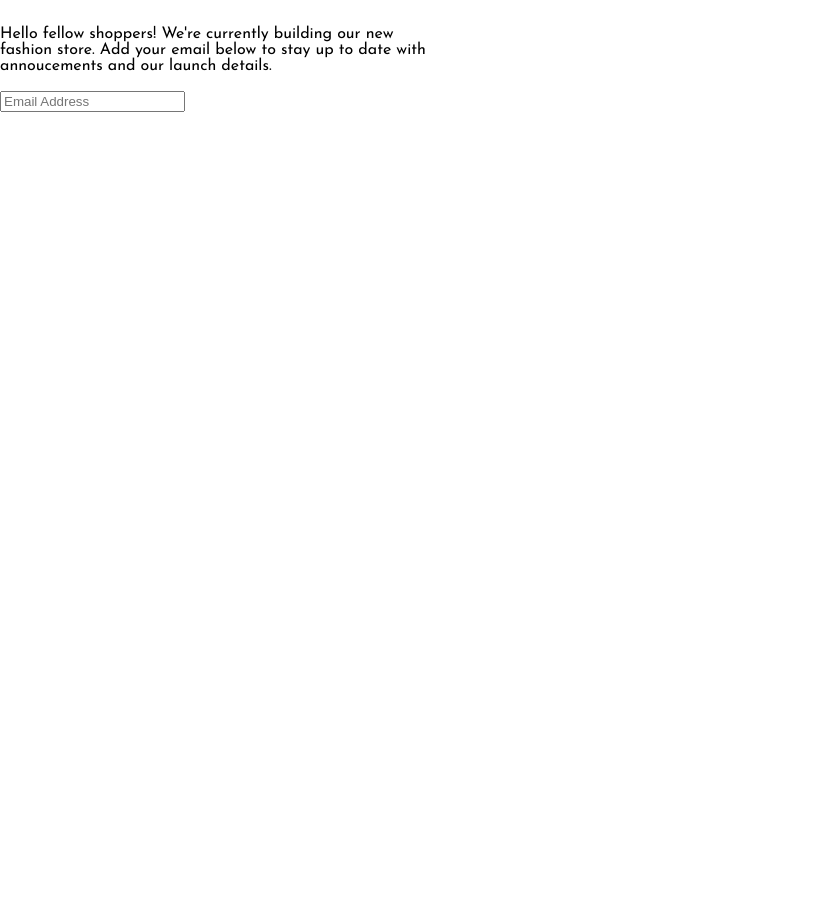
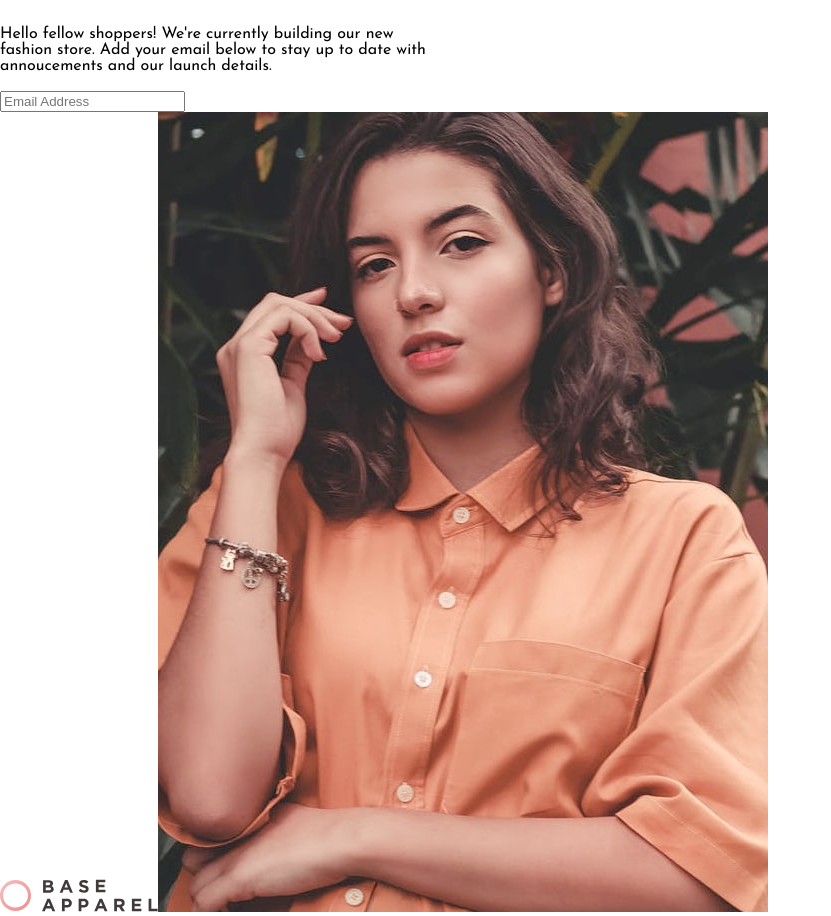
Before and after one commit to jokale/base-apparel, a React (Create React App) app: page / in a window 1280 px wide. Shown: the part 134-1050 px from the top of the page, without its empty margins (0-831 px from the left). Before the commit the page ends 800 px from the top, so only its background shows below. Built offline with nearby package versions, Linux system fonts and the light colour scheme.

Commit message:
import svg files in app.js

```diff
--- a/src/App.js
+++ b/src/App.js
@@ -1,5 +1,10 @@
 import React from 'react'
 import './App.css';
+import logo from './logo.svg';
+import hero from './hero.jpg';
+import arrow from './arrow.svg';
+import desktop from './desktop.svg';
+
 
 class App extends React.Component {
   render(){
@@ -11,6 +16,11 @@ class App extends React.Component {
       <form>
         <input placeholder="Email Address"></input>
       </form>
+      <img src={logo} id="logo" alt="logo" />
+      <img src={hero} id="hero" alt="woman" />
+      {/* <img src={arrow} id="arrow" alt="arrow" /> */}
+      {/* <img src={desktop} id="desktop" alt="desktop background" /> */}
+
     </div>
   );
   }
```
Also changed, not shown: 1 other file (tests, documents, lock files or other folders).
